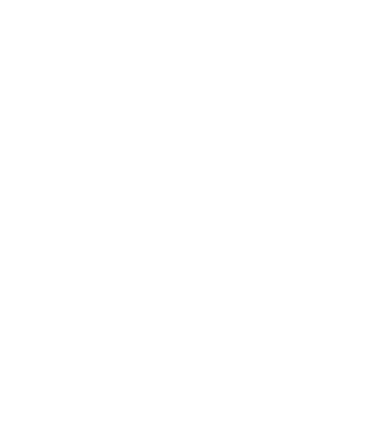
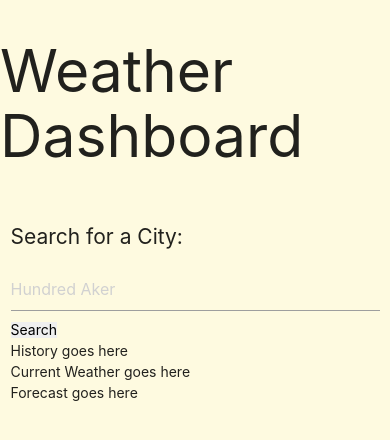
Before and after one commit to 404pandas/pooh-weather-dashboard, a website: page index.html in a window 390 px wide. Drawn offline with nearby package versions, Linux system fonts and the light colour scheme.

Commit message:
layout responsive

```diff
--- a/assets/css/style.css
+++ b/assets/css/style.css
@@ -110,6 +110,13 @@ a {
 
 .justifyItemsC {
   justify-items: center;
+}
+
+.floatLeft {
+  float: left;
+}
+.floatRight {
+  float: right;
 }
 /* ============================================================ *\
 *                          Typography                            *
--- a/index.html
+++ b/index.html
@@ -0,0 +1,79 @@
+<!DOCTYPE html>
+<html lang="en">
+  <head>
+    <meta charset="UTF-8" />
+    <meta http-equiv="X-UA-Compatible" content="IE=edge" />
+    <meta name="viewport" content="width=device-width, initial-scale=1.0" />
+    <!-- Stylesheets -->
+    <!-- Normalize -->
+    <link rel="stylesheet" href="./assets/css/normalize.css" />
+    <!-- Material Icons -->
+    <link
+      href="https://fonts.googleapis.com/icon?family=Material+Icons"
+      rel="stylesheet"
+    />
+    <!-- Materialize -->
+    <link
+      type="text/css"
+      rel="stylesheet"
+      href="css/materialize.min.css"
+      media="screen,projection"
+    />
+    <!-- Colors -->
+    <link rel="stylesheet" href="./assets/css/colors.css" />
+    <!-- Main -->
+    <link rel="stylesheet" href="./assets/css/style.css" />
+
+    <title>Weather Dashboard</title>
+  </head>
+
+  <!-- Start of Body -->
+  <body class="row">
+    <!-- Begining of Header -->
+    <header>
+      <!-- H1 -->
+      <h1>Weather Dashboard</h1>
+      <!-- Ending of Header -->
+    </header>
+    <!-- Begining of Aside -->
+    <aside class="flexbox flexColumn floatLeft col s12 m6 l3">
+      <!-- H2 -->
+      <h2>Search for a City:</h2>
+      <!-- Beginning of Form -->
+      <form>
+        <!-- Input -->
+        <input type="text" id="searchInput" placeholder="Hundred Aker" />
+        <!-- Search Button -->
+        <button type="submit" id="searchButton">Search</button>
+        <!-- Ending of Form -->
+      </form>
+      <!-- History -->
+      <div id="history">
+        <!-- History Buttons -->
+        History goes here
+      </div>
+      <!-- End of Aside -->
+    </aside>
+    <!-- Beginning of Main -->
+    <main class="flexbox flexColumn floatRight col s12 m6 l9">
+      <!-- Start of Current -->
+      <section id="current">
+        Current Weather goes here
+        <!-- End of Current -->
+      </section>
+      <!-- Start of Forecast -->
+      <section id="forecast">
+        Forecast goes here
+        <!-- End of Forecast -->
+      </section>
+      <!-- Ending of Main -->
+    </main>
+    <!-- Scripts -->
+    <!-- Materialize -->
+    <script type="text/javascript" src="js/materialize.min.js"></script>
+    <!-- JQuery -->
+    <script src="https://code.jquery.com/jquery-3.6.3.js"></script>
+
+    <!-- End of Body -->
+  </body>
+</html>
```
Also changed, not shown: package.json (added, +7 -0 lines), READMEsource.md, 1 other file.
